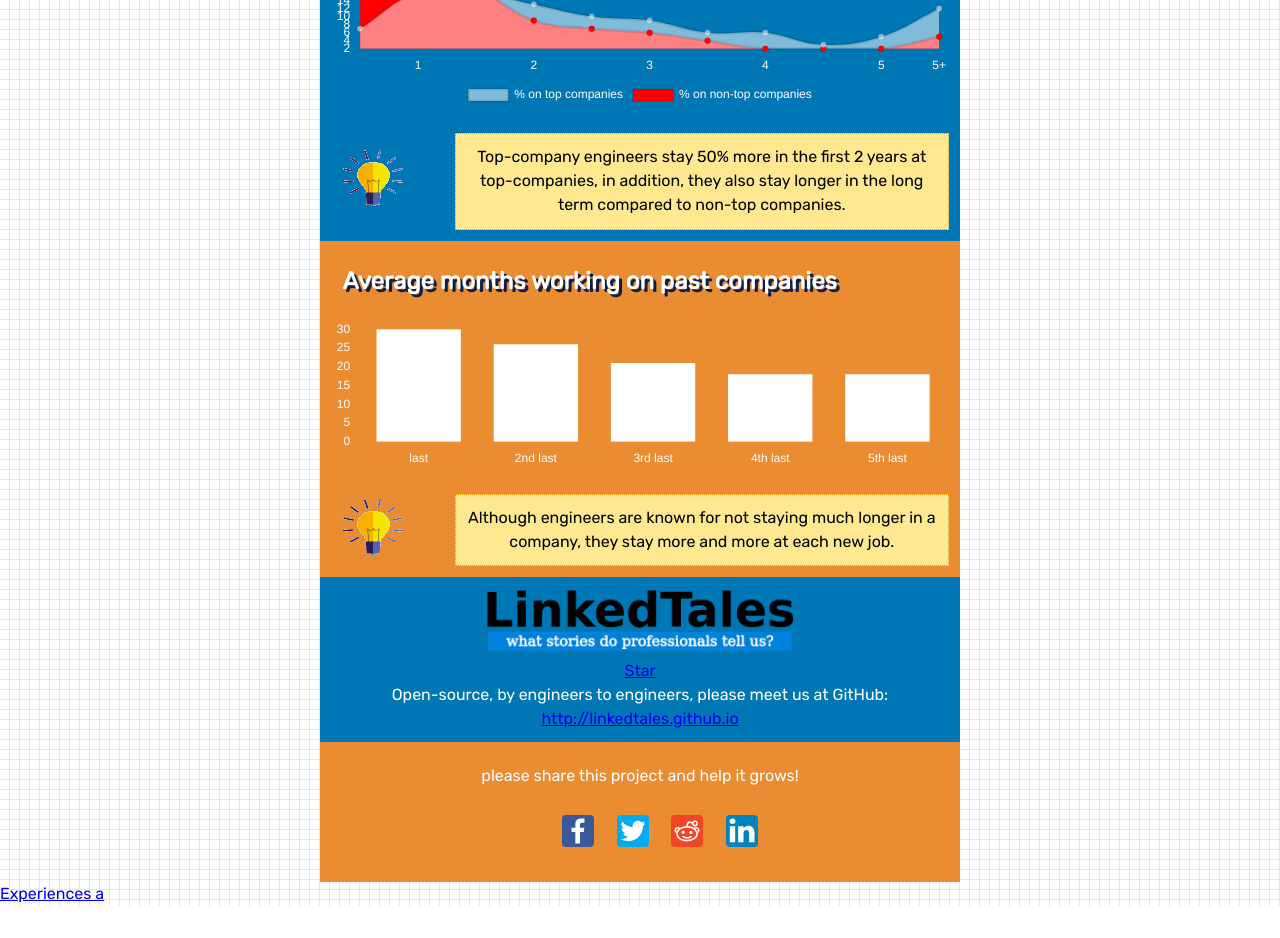
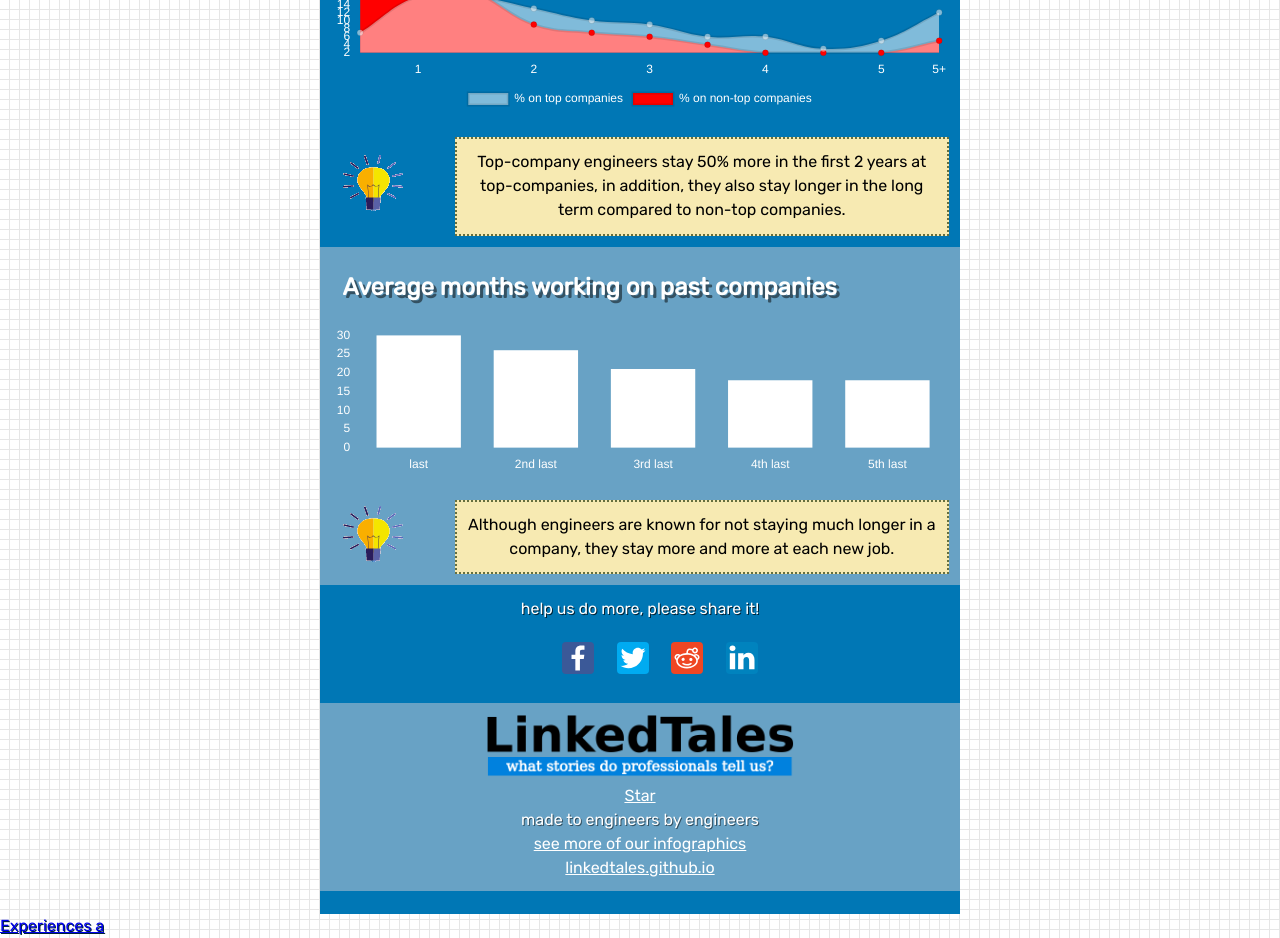
Before and after one commit to linkedtales/linkedtales.github.io, a React (Create React App) app: page /software-engineers-professional-experiences in a window 1280 px wide. Shown: the part 2900-3838 px from the top of the page. Before the commit the page ends 3806 px from the top, so only its background shows below. Built offline with nearby package versions, Linux system fonts and the light colour scheme.

Commit message:
polishing

```diff
--- a/public/index.html
+++ b/public/index.html
@@ -67,4 +67,5 @@
       To create a production bundle, use `npm run build` or `yarn build`.
     -->
   </body>
+  <script async defer src="https://buttons.github.io/buttons.js"></script>
 </html>
--- a/src/Components/Footer/Footer.scss
+++ b/src/Components/Footer/Footer.scss
@@ -3,8 +3,18 @@
 .footer {
   text-align: center;
   padding: $space;
+  margin-bottom: $space * 2;
 
   img {
     max-width: 50%;
   }
+
+  .widget, a {
+    text-shadow: none;
+  }
+
+  a {
+    color: white;
+    cursor: pointer;
+  }
 }
--- a/src/Components/Footer/Footer.tsx
+++ b/src/Components/Footer/Footer.tsx
@@ -27,9 +27,9 @@ const Footer = ({ isAlternative = false }) =>
       <a className="github-button" href="https://github.com/linkedtales/linkedtales.github.io" data-show-count="true" aria-label="Star linkedtales/linkedtales.github.io on GitHub">Star</a>
     </div>
     <div>
-      Open-source, by engineers to engineers, please meet us at GitHub:
+      made to engineers by engineers
       <br/>
-      <a href="https://github.com/linkedtales/linkedtales.github.io" target="_blank">http://linkedtales.github.io</a>
+      <a href="http://linkedtales.github.io" target="_blank">see more of our infographics <br/> linkedtales.github.io</a>
       <br />
     </div>
   </div>
--- a/src/Components/Ranking/Ranking.tsx
+++ b/src/Components/Ranking/Ranking.tsx
@@ -14,8 +14,8 @@ const Ranking = ({ title, image, items, isAlternative = false } : Props) =>
       <div className="ranking__title__text">
         { title }
       </div>
-      <div className="ranking__title__image">
-        <img src={`assets/${image}`} alt={image} />
+      <div className="ranking__title__image" >
+        <img src={`assets/${image}`} alt={image}  />
       </div>
     </div>
     <div className="ranking__content">
@@ -33,7 +33,7 @@ const Ranking = ({ title, image, items, isAlternative = false } : Props) =>
                         ? <img src={`assets/${arrow}.png`} className="ranking__content__table__item__arrowimage"/>
                         : <span className="ranking__content__table__item__numeral">#{j}</span>
                   }
-                  <img className="ranking__content__table__item__image" src={`assets/companies/${company}.png`} alt={company} />
+                  <img className="ranking__content__table__item__image border" src={`assets/companies/${company}.png`} alt={company} />
                   <div className="ranking__content__table__item__number">
                     { number }
                   </div>
--- a/src/Components/RankingMini/RankingMini.tsx
+++ b/src/Components/RankingMini/RankingMini.tsx
@@ -17,7 +17,7 @@ const RankingMini = ({ title, items, isAlternative = false } : Props) =>
       {
         items.map(({ company, number } : {company: string, number: string}) =>
           <div className="rankingmini__ranking__item">
-            <img src={`assets/companies/${company}.png`} />
+            <img src={`assets/companies/${company}.png`} className="border"/>
             <div>{number} %</div>
           </div>
         )
--- a/src/Components/Share/Share.scss
+++ b/src/Components/Share/Share.scss
@@ -2,7 +2,7 @@
 
 .share {
   text-align: center;
-  padding: $space;
+  padding: $space / 2;
 
   &__buttons {
     list-style: none;
--- a/src/Components/Share/Share.tsx
+++ b/src/Components/Share/Share.tsx
@@ -22,7 +22,7 @@ const medias = [
 const Share = ({ isAlternative = false }) =>
   <div className={`share ${isAlternative && 'alternative'}`}>
     <div className="share share-text">
-      please share this project and help it grows!
+      help us do more, please share it!
     </div>
     <ul className="share__buttons">
       {
--- a/src/Components/Tip/Tip.scss
+++ b/src/Components/Tip/Tip.scss
@@ -12,12 +12,13 @@
 
   &__text {
     flex: 1 0 80%;
-    background-color: rgba(255, 232, 144, 1);
-    border: #ff8d00 dotted 1px;
+    background-color: $color-3;
+    border: #656f3e dotted 2px;
     padding: $space;
     flex: 1 1 100%;
     justify-content: center;
     color: black;
     text-align: center;
+    text-shadow: none;
   }
 }
--- a/src/Components/VerticalCarousel/VerticalCarousel.tsx
+++ b/src/Components/VerticalCarousel/VerticalCarousel.tsx
@@ -27,7 +27,7 @@ const VerticalCarousel: React.FC<Props> = ({ items, background } : Props) => {
       {
         items.map(({ image, title, subtitle }, i) => (
           <div className="vertical-carousel__parallax__item" key={i}>
-            <img src={`assets/${image}.png`} alt={image} />
+            <img src={`assets/${image}.png`} alt={image}/>
             <div className="title">{ title }</div>
             <div className="subtitle" dangerouslySetInnerHTML={{__html: subtitle }} />
           </div>
--- a/src/Pages/Experiences/Experiences.tsx
+++ b/src/Pages/Experiences/Experiences.tsx
@@ -162,6 +162,10 @@ const highStayRankingMini = {
 }
 
 const App: React.FC = () => {
+  React.useEffect(() => {
+    document.title = 'LinkedTales - Top Software Engineer Professional Experiences'
+  })
+
   return (
     <div className="wrapper">
       <Header title={title} subtitle={subtitle} />
@@ -176,8 +180,8 @@ const App: React.FC = () => {
       <Tip text={averageYearsChartTip}/>
       <Chart {...averageMonthsChart} isAlternative={true} />
       <Tip text={averageMonthsChartTip} isAlternative={true}/>
-      <Footer />
-      <Share isAlternative={true}  />
+      <Share  />
+      <Footer isAlternative={true}  />
 
     </div>
   );
--- a/src/Pages/Index/Index.tsx
+++ b/src/Pages/Index/Index.tsx
@@ -5,6 +5,6 @@ import { Link } from "react-router-dom";
 import './Index.scss';
 
 const Index: React.FC = () =>
-  <Link to="/software-engineers-professional-experiences">Experiences a</Link>
+  <Link to="/top-software-engineer-professional-experiences">Experiences a</Link>
 
 export default Index;
--- a/src/layout.scss
+++ b/src/layout.scss
@@ -1,10 +1,11 @@
-$color-1: #0D204B;
+$color-1: #002336;
 $color-2: #0077B5;
-$color-3: #BC8DA7;
-$color-4: #EA8C31;
-$color-5: #77214C;
+$color-3: #F7EAB2;
+$color-4: #68a2c5;
+$color-5: #345162;
 
 $space: 0.7rem;
+
 
 body {
   margin: 0 auto;
@@ -19,10 +20,32 @@ body {
   background-size: 10px 10px, 10px 10px;
   background-position:-1px -1px, -1px -1px;
   line-height: 1.5;
+
+  text-shadow: $color-1 1px 1px;
+}
+
+.border {
+  box-shadow: $color-1 1px 1px;
+
+}
+
+.title {
+  font-size: 150%;
+  text-shadow: 2px 3px $color-1;
+  font-weight: bold;
 }
 
 .alternative {
   background-color: $color-4;
+  text-shadow: $color-5  1px 1px;
+
+  .border {
+    box-shadow: $color-5 1px 1px;
+  }
+
+  .title {
+    text-shadow: 3px 3px $color-5;
+  }
 }
 
 .wrapper {
@@ -36,9 +59,3 @@ body {
     max-width: 50%;
   }
 }
-
-.title {
-  font-size: 150%;
-  text-shadow: 3px 3px $color-1;
-  font-weight: bold;
-}
```
